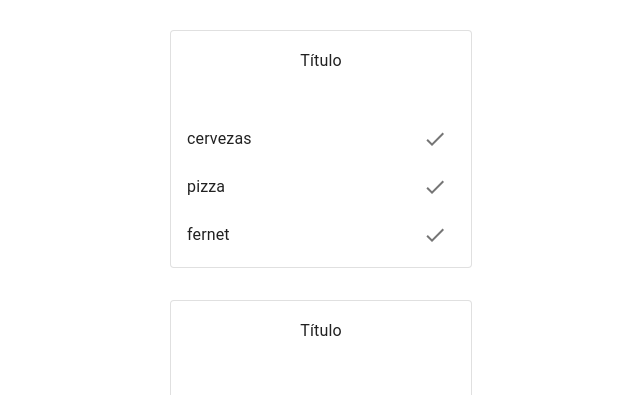
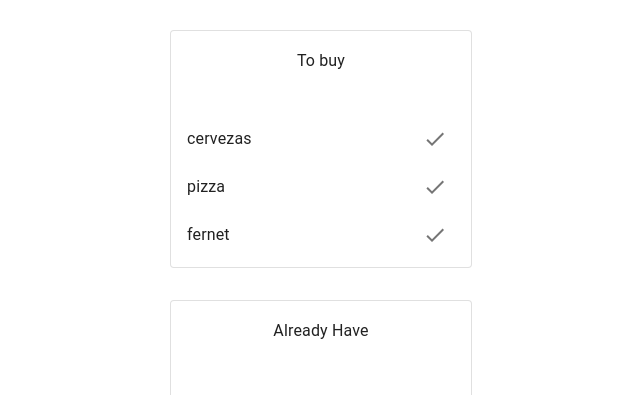
Before and after one commit to romerocgus/shopping-list, a React (Create React App) app: page / in a window 1280 px wide. Shown: the part 186-581 px from the top of the page, without its empty margins (319-959 px from the left). Built offline with nearby package versions, Linux system fonts and the light colour scheme.

Commit message:
add button feature

```diff
--- a/src/App.js
+++ b/src/App.js
@@ -19,6 +19,14 @@ function App() {
     setSearchCriteria(event.target.value);
   };
 
+  const handleAddElement = () => {
+    const newElement = {
+      name: searchCriteria,
+      inStock: true,
+    };
+    setItems((prev) => [...prev, newElement]);
+  };
+
   const handleToggleBuy = (label) => {
     const newList = items.map((elem) => {
       if (elem.name === label) {
@@ -38,6 +46,7 @@ function App() {
         searchCriteria={searchCriteria}
         onSearchChange={handleSearchChange}
         showButton={!searchedList.length}
+        onButtonClick={handleAddElement}
       />
       <ShoppingList
         elements={searchedList}
--- a/src/Components/ShoppingList.js
+++ b/src/Components/ShoppingList.js
@@ -8,7 +8,7 @@ const ShoppingList = ({ elements, onToggleBuy, isBuy }) => {
       <Card variant="outlined" sx={{ minWidth: 300, paddingTop: 2 }}>
         <Box display="flex" flexDirection="column">
           <Typography variant="subtitle1" align="center" mb={4}>
-            Título
+            {isBuy ? "To buy" : "Already Have"}
           </Typography>
           <List>
             {elements
```
